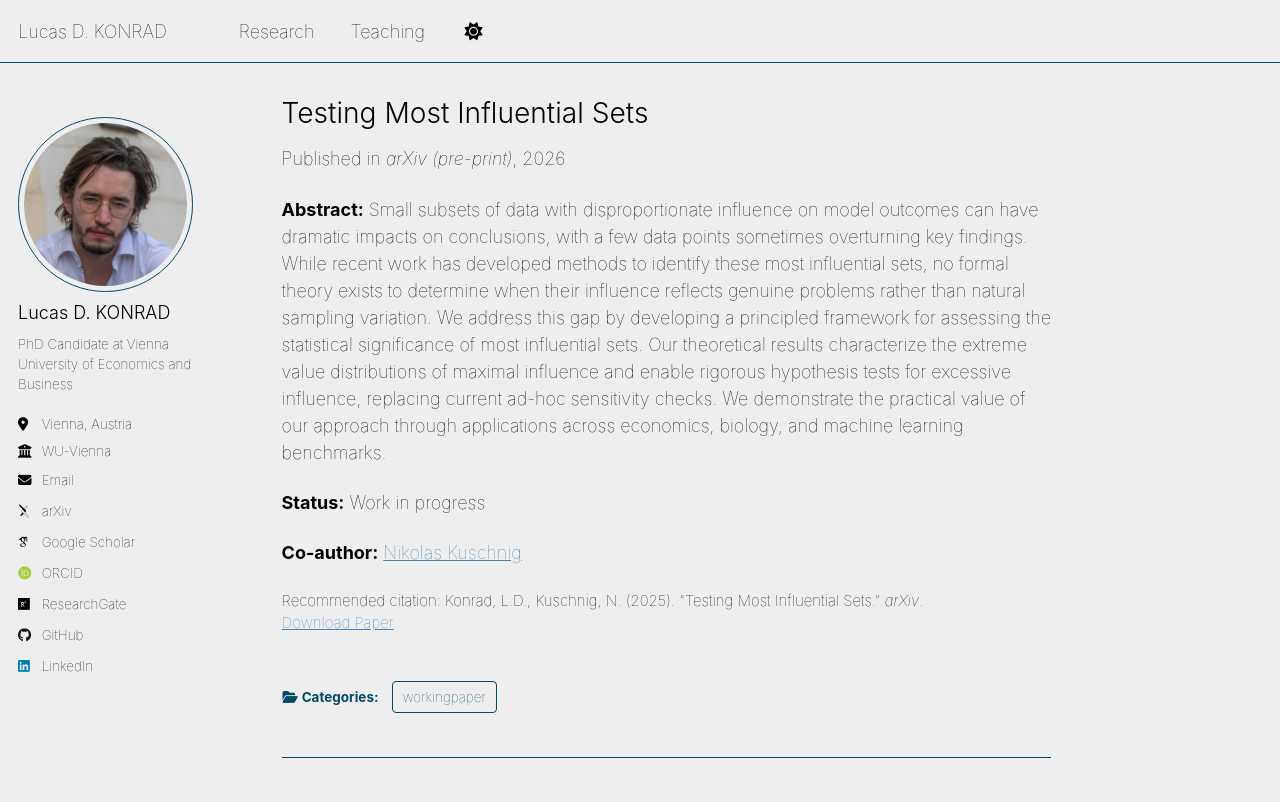
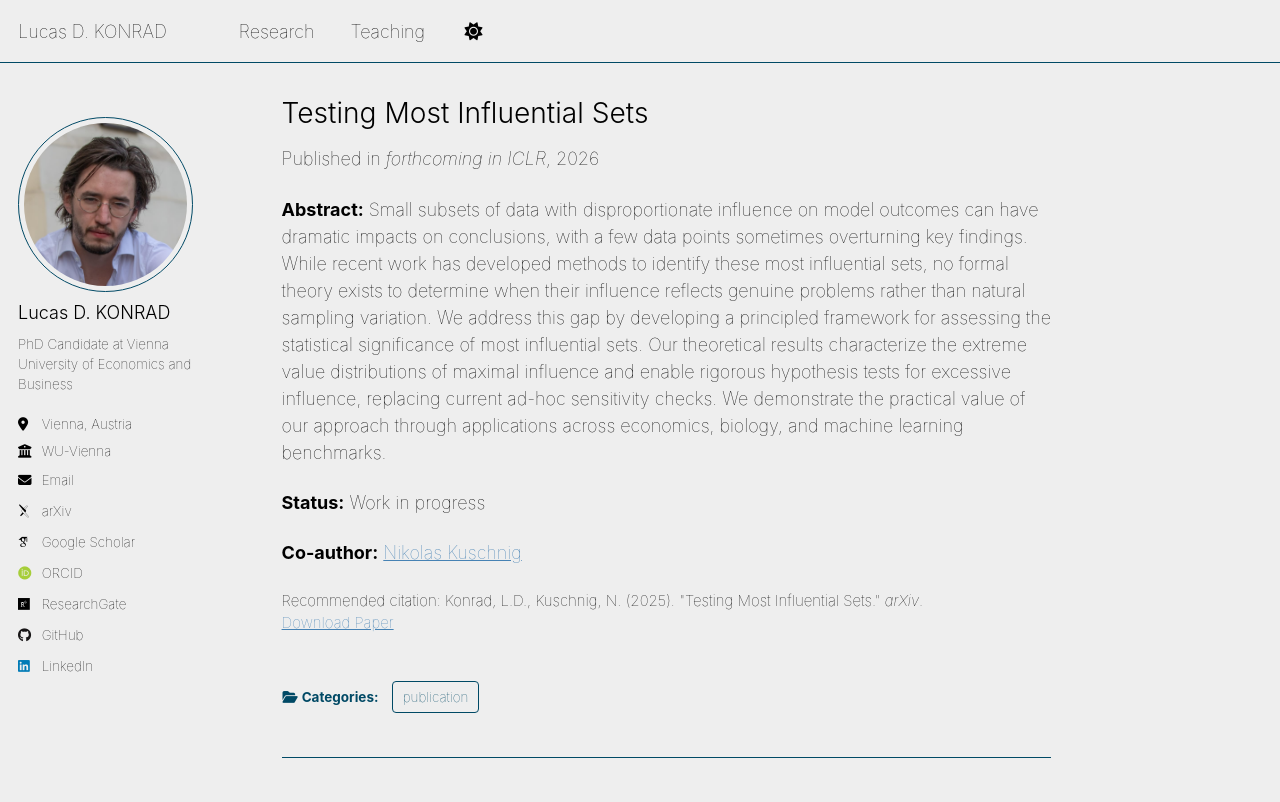
Before and after one commit to konradld/konradld.github.io, a Jekyll site: the page built from _research/publication-testing-most-influential-sets.md, in a window 1280 px wide and 1359 px high. Shown: the top 802 px of the window. Built offline with Jekyll 4.4.1, drawn with Linux system fonts in a browser that asks for light colours; some web fonts are replaced; a script that is not in the unit is left out.

Commit message:
Update publication-testing-most-influential-sets.md

```diff
--- a/_research/publication-testing-most-influential-sets.md
+++ b/_research/publication-testing-most-influential-sets.md
@@ -1,13 +1,13 @@
 ---
 title: "Testing Most Influential Sets"
 collection: research
-category: workingpaper
+category: publication
 order: 1
 permalink: /publication/2025-testing-most-influential-sets
 excerpt: 'This paper establishes the distribution of maximally influencial sets in linear models, allowing to test for excessive influence.'
 authors: "Konrad, L.D., Kuschnig, N."
 # date: 2025-10-24
-venue: 'arXiv (pre-print)'
+venue: 'forthcoming in ICLR'
 paperurl: 'http://arxiv.org/abs/2510.20372'
 citation: 'Konrad, L.D., Kuschnig, N. (2025). &quot;Testing Most Influential Sets.&quot; <i>arXiv</i>.'
 ---
```
